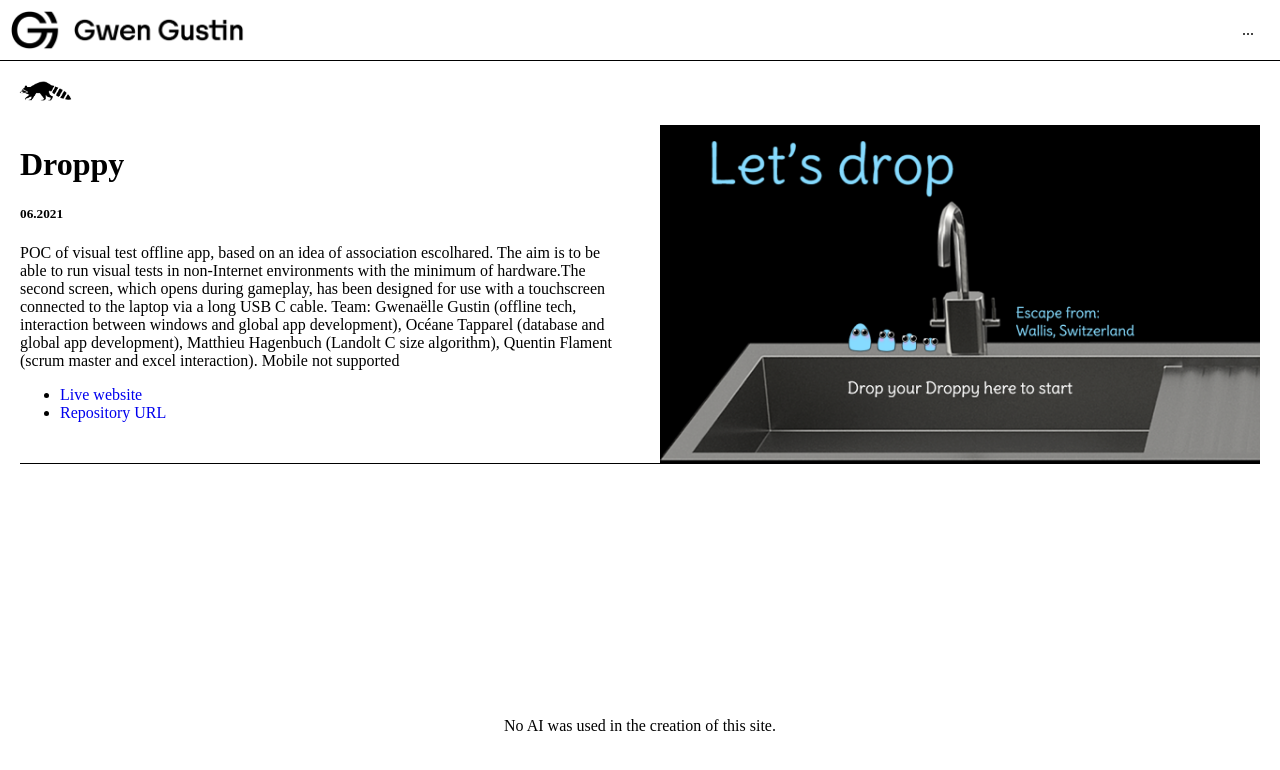
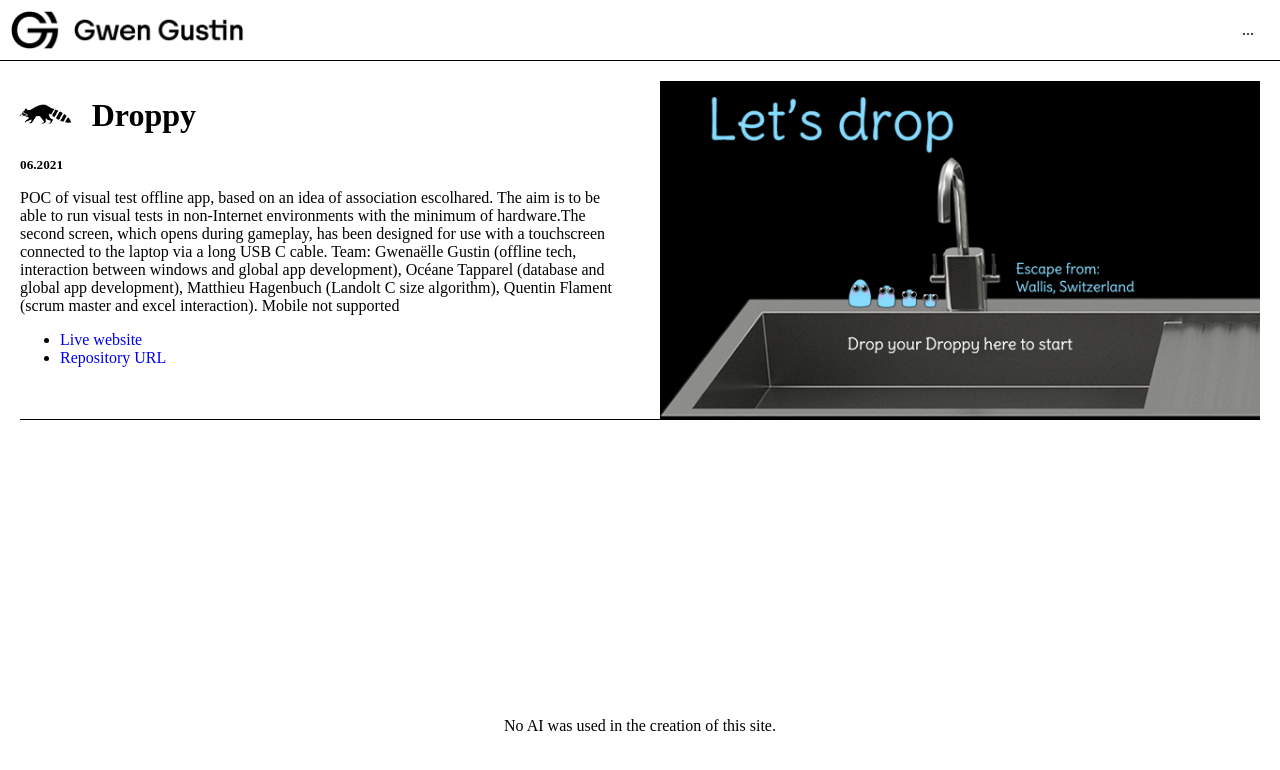
Before and after one commit to gwenaellegustin/portfolio-git, an Angular app: page /project/drop in a window 1280 px wide. Shown: the top 770 px of the page. Built offline with nearby package versions, Linux system fonts and the light colour scheme; a web font is replaced by a local one.

Commit message:
fix: url to master

```diff
--- a/src/app/pages/project/project.html
+++ b/src/app/pages/project/project.html
@@ -1,11 +1,14 @@
 <div class="container">
-  <a href=".." class="back tooltip">
-    <img src="./logo/GG_Racoon_Body.png" />
-    <span class="tooltip-text">Go back</span>
-  </a>
   <div class="project-container">
     <div class="text">
-      <h1>{{ project.title }}</h1>
+      <div class="first-line">
+        <a href=".." class="back tooltip">
+          <img src="./logo/GG_Racoon_Body.png" />
+          <span class="tooltip-text">Go back</span>
+        </a>
+        <h1>{{ project.title }}</h1>
+      </div>
+
       <h5>{{ project.date }}</h5>
       <p>{{ project.description }}</p>
       <ul>
--- a/src/app/pages/project/project.scss
+++ b/src/app/pages/project/project.scss
@@ -23,8 +23,8 @@
   .project-container {
     display: flex;
     gap: 40px;
-    margin-top: 20px;
     border-bottom: 1px solid;
+    margin-bottom: 20px;
   }
   @media only screen and (max-width: 600px) {
     .container {
--- a/src/app/pages/timeline/timeline.html
+++ b/src/app/pages/timeline/timeline.html
@@ -222,6 +222,7 @@
       <div class="month blue-background"></div>
       <div class="point blue-background"></div>
       <div class="no-size">
+        <a [routerLink]="['/master']">
           <div class="project-container right blue-border">
             <div class="text">Projects semester 1</div>
             <div class="img">
@@ -229,8 +230,8 @@
                 src="./master/s1-papiliorama/PAGE Home.png"
                 onerror="this.style.visibility = 'hidden'"
               />
-          </div>
-        </div>
+            </div></div
+        ></a>
       </div>
       <div class="point blue-background"></div>
       <div class="point blue-background"></div>
--- a/src/app/pages/timeline/timeline.scss
+++ b/src/app/pages/timeline/timeline.scss
@@ -78,7 +78,7 @@
 .titles {
   padding: 0 25px;
   max-width: 15vw;
-  opacity: 0.5;
+  opacity: 0.7;
 }
 @media only screen and (max-width: 600px) {
   .titles {
@@ -90,10 +90,12 @@
   margin-right: 40px;
 }
 .title-container {
-  .point {
-    border: white 1px solid;
+  .sticky {
+    background-color: white;
+    padding: 10px 0;
   }
 }
+
 .title-container.PM {
   margin-top: calc(20px * 3);
   height: calc(20px * 11);
--- a/src/styles.scss
+++ b/src/styles.scss
@@ -9,6 +9,15 @@ body {
 
 a {
   text-decoration: none;
+}
+
+h1,
+h2,
+h3,
+h4,
+h5 {
+  margin-block-start: 0.5em;
+  margin-block-end: 0.5em;
 }
 
 .no-size {
```
Lines whose indentation alone changed are shown as unchanged.
